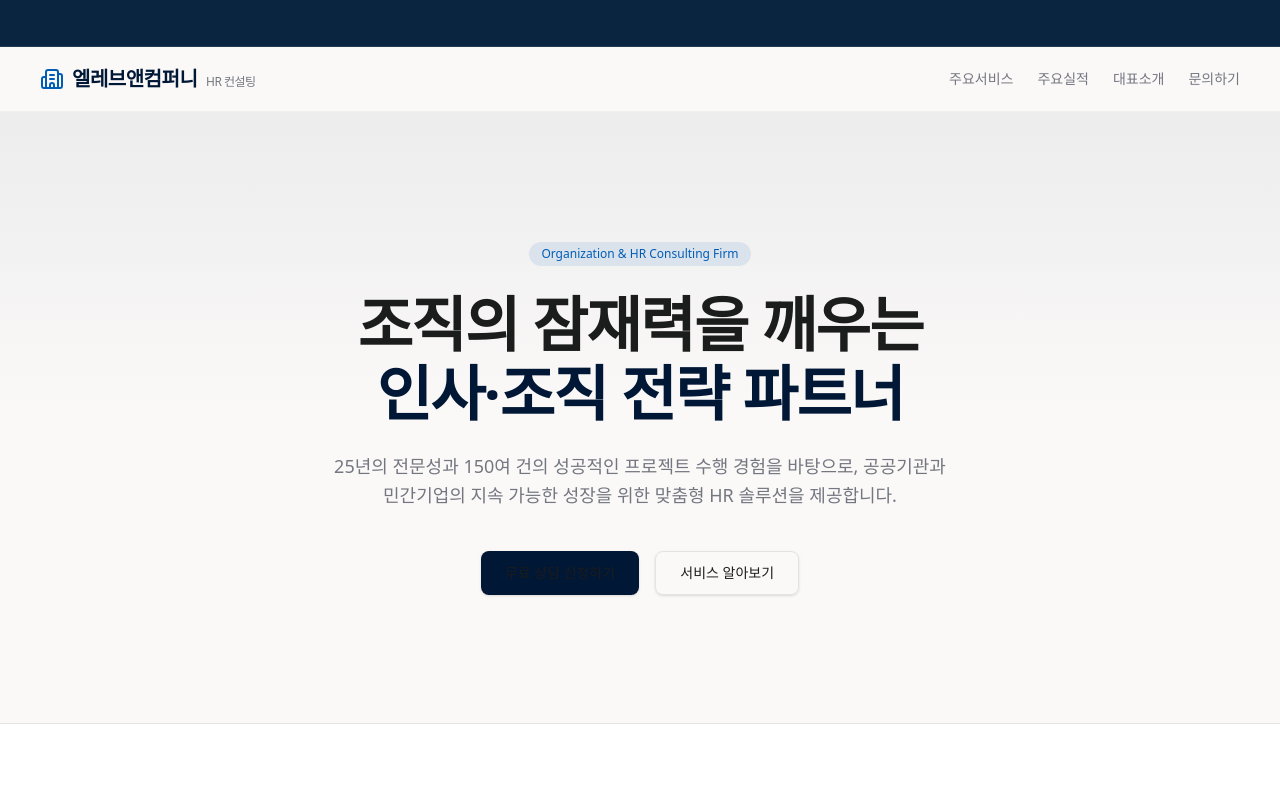
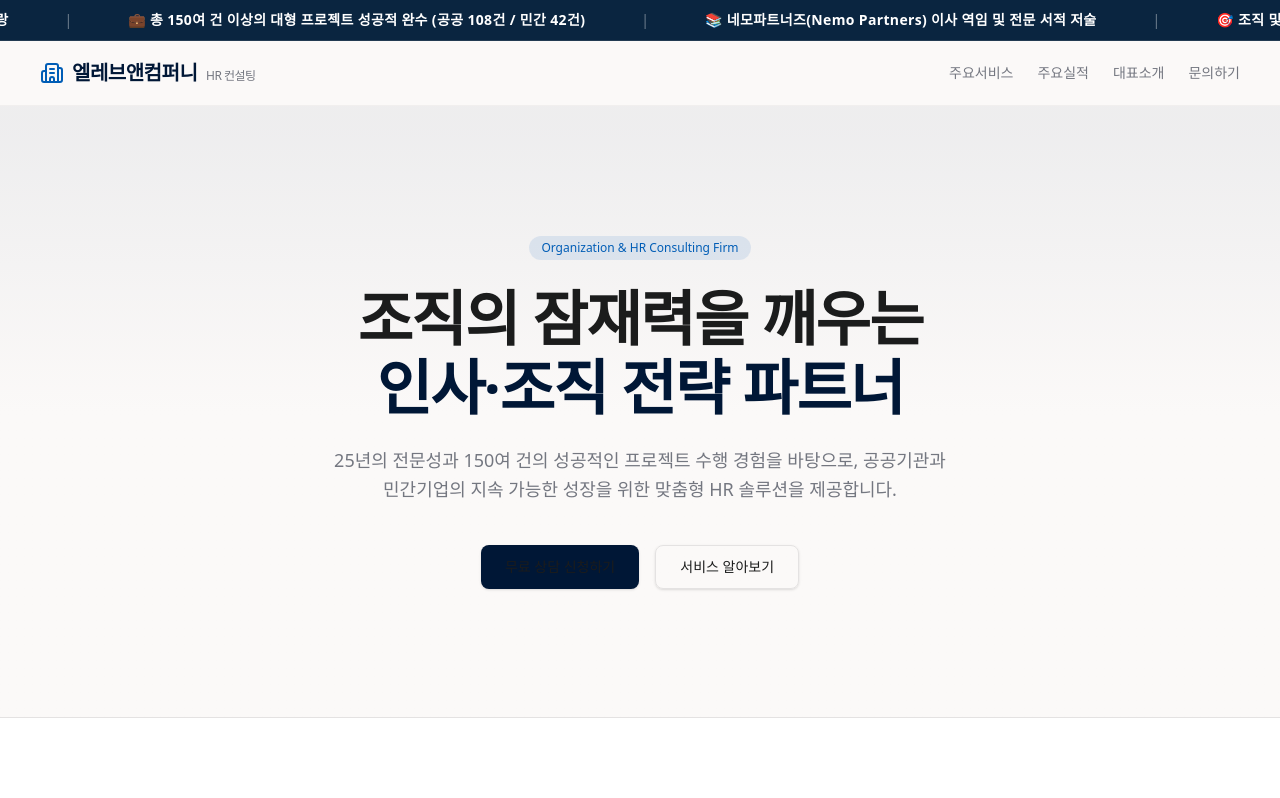
Before and after one commit to cis1273-ai/company-homepage, a React (Vite) app: page / in a window 1280 px wide. Shown: the top 798 px of the page. Built offline with nearby package versions, Linux system fonts and the light colour scheme.

Commit message:
Update App.tsx

```diff
--- a/src/App.tsx
+++ b/src/App.tsx
@@ -21,21 +21,33 @@ export default function App() {
   return (
     <div className="font-sans min-h-screen text-on-surface bg-background">
 
-      {/* 👑 1. 무조건 글자가 보이고 천천히 가로로 흐르는 배너 띠 (배경: 네이비 / 글자: 흰색) */}
-      <div className="w-full bg-[#0a2540] py-2.5 overflow-hidden border-b border-white/10">
-        <marquee className="text-white text-xs md:text-sm font-semibold tracking-wide" scrollamount="4" behavior="scroll" direction="left">
-          <span className="mx-12">🎯 조직 및 인적자원관리 전략 분야 25년 베테랑</span>
-          <span className="mx-12">|</span>
-          <span className="mx-12">💼 총 150여 건 이상의 대형 프로젝트 성공적 완수 (공공 108건 / 민간 42건)</span>
-          <span className="mx-12">|</span>
-          <span className="mx-12">📚 네모파트너즈(Nemo Partners) 이사 역임 및 전문 서적 저술</span>
-          <span className="mx-12">|</span>
-          <span className="mx-12">🎯 조직 및 인적자원관리 전략 분야 25년 베테랑</span>
-          <span className="mx-12">|</span>
-          <span className="mx-12">💼 총 150여 건 이상의 대형 프로젝트 성공적 완수 (공공 108건 / 민간 42건)</span>
-          <span className="mx-12">|</span>
-          <span className="mx-12">📚 네모파트너즈(Nemo Partners) 이사 역임 및 전문 서적 저술</span>
-        </marquee>
+      {/* 👑 1. TypeScript 에러 없는 완벽한 가로 흐름 띠 (배경: 네이비 / 글자: 흰색) */}
+      <div className="w-full bg-[#0a2540] py-2.5 overflow-hidden border-b border-white/10 flex items-center">
+        <div className="whitespace-nowrap flex animate-[marquee_30s_linear_infinite]" style={{ animation: 'marquee 30s linear infinite' }}>
+          {/* 첫 번째 세트 */}
+          <span className="text-white text-xs md:text-sm font-semibold tracking-wide mx-12 shrink-0">🎯 조직 및 인적자원관리 전략 분야 25년 베테랑</span>
+          <span className="text-white/40 text-xs md:text-sm mx-2 shrink-0">|</span>
+          <span className="text-white text-xs md:text-sm font-semibold tracking-wide mx-12 shrink-0">💼 총 150여 건 이상의 대형 프로젝트 성공적 완수 (공공 108건 / 민간 42건)</span>
+          <span className="text-white/40 text-xs md:text-sm mx-2 shrink-0">|</span>
+          <span className="text-white text-xs md:text-sm font-semibold tracking-wide mx-12 shrink-0">📚 네모파트너즈(Nemo Partners) 이사 역임 및 전문 서적 저술</span>
+          <span className="text-white/40 text-xs md:text-sm mx-2 shrink-0">|</span>
+
+          {/* 끊김 없는 반복을 위한 두 번째 복사 세트 */}
+          <span className="text-white text-xs md:text-sm font-semibold tracking-wide mx-12 shrink-0">🎯 조직 및 인적자원관리 전략 분야 25년 베테랑</span>
+          <span className="text-white/40 text-xs md:text-sm mx-2 shrink-0">|</span>
+          <span className="text-white text-xs md:text-sm font-semibold tracking-wide mx-12 shrink-0">💼 총 150여 건 이상의 대형 프로젝트 성공적 완수 (공공 108건 / 민간 42건)</span>
+          <span className="text-white/40 text-xs md:text-sm mx-2 shrink-0">|</span>
+          <span className="text-white text-xs md:text-sm font-semibold tracking-wide mx-12 shrink-0">📚 네모파트너즈(Nemo Partners) 이사 역임 및 전문 서적 저술</span>
+          <span className="text-white/40 text-xs md:text-sm mx-2 shrink-0">|</span>
+        </div>
+
+        {/* CSS 애니메이션 효과 직접 주입 (config 파일 수정 불필요) */}
+        <style>{`
+          @keyframes marquee {
+            0% { transform: translateX(0%); }
+            100% { transform: translateX(-50%); }
+          }
+        `}</style>
       </div>
 
       <Header />
@@ -112,18 +124,10 @@ function GreetingSection() {
       <div className="max-w-[1000px] mx-auto text-center">
         <h2 className="text-2xl md:text-3xl font-bold text-on-surface mb-8">CEO 메시지</h2>
         <div className="space-y-6 text-on-surface-muted text-base md:text-lg leading-relaxed break-keep font-normal">
-          <p>
-            안녕하십니까? 엘레브앤컴퍼니 대표컨설턴트 전인식입니다.
-          </p>
-          <p>
-            오늘날의 경영 환경은 그 어느 때보다 예측 불가능하며 빠르게 변화하고 있습니다. 이러한 변화의 소용돌이 속에서 조직이 생존하고 나아가 지속 가능한 경쟁 우위를 확보하기 위한 유일한 열쇠는 바로 <strong>'사람(Human)'</strong>과 <strong>'조직(Organization)'</strong>에 있습니다.
-          </p>
-          <p>
-            엘레브앤컴퍼니는 단순한 이론적 컨설팅이나 유행하는 제도의 맹목적 도입을 지양합니다. 고객사가 직면한 고유한 비즈니스 맥락과 조직 문화를 깊이 있게 분석하여, 현업에서 실제로 작동하고 구성원들이 공감할 수 있는 <strong>'실행 중심의 맞춤형 솔루션'</strong>을 설계합니다.
-          </p>
-          <p>
-            지난 25년간 공공과 민간을 아우르는 150여 건의 대형 프로젝트를 통해 검증된 최고 수준의 전략적 통찰력과 정교한 방법론을 바탕으로, 귀사의 가장 든든한 성장의 동반자가 될 것을 약속드립니다. 감사합니다.
-          </p>
+          <p>안녕하십니까? 엘레브앤컴퍼니 대표컨설턴트 전인식입니다.</p>
+          <p>오늘날의 경영 환경은 그 어느 때보다 예측 불가능하며 빠르게 변화하고 있습니다. 이러한 변화의 소용돌이 속에서 조직이 생존하고 나아가 지속 가능한 경쟁 우위를 확보하기 위한 유일한 열쇠는 바로 <strong>'사람(Human)'</strong>과 <strong>'조직(Organization)'</strong>에 있습니다.</p>
+          <p>엘레브앤컴퍼니는 단순한 이론적 컨설팅이나 유행하는 제도의 맹목적 도입을 지양합니다. 고객사가 직면한 고유한 비즈니스 맥락과 조직 문화를 깊이 있게 분석하여, 현업에서 실제로 작동하고 구성원들이 공감할 수 있는 <strong>'실행 중심의 맞춤형 솔루션'</strong>을 설계합니다.</p>
+          <p>지난 25년간 공공과 민간을 아우르는 150여 건의 대형 프로젝트를 통해 검증된 최고 수준의 전략적 통찰력과 정교한 방법론을 바탕으로, 귀사의 가장 든든한 성장의 동반자가 될 것을 약속드립니다. 감사합니다.</p>
         </div>
       </div>
     </section>
@@ -223,7 +227,6 @@ function DetailedServicesSection() {
   );
 }
 
-// 👑 2. 0부터 또르륵 올라가는 '숫자로 보는 신뢰' 카운트업 구역
 function StatsClientsSection() {
   const [projectCount, setProjectCount] = useState(0);
   const [retentionRate, setRetentionRate] = useState(0);
@@ -293,7 +296,6 @@ function StatsClientsSection() {
   );
 }
 
-// 👑 3. 모바일 화면 최적화 대표소개 구역
 function ProfileSection() {
   return (
     <section id="profile" className="py-24 bg-background px-4 md:px-6 border-t border-outline">
```
